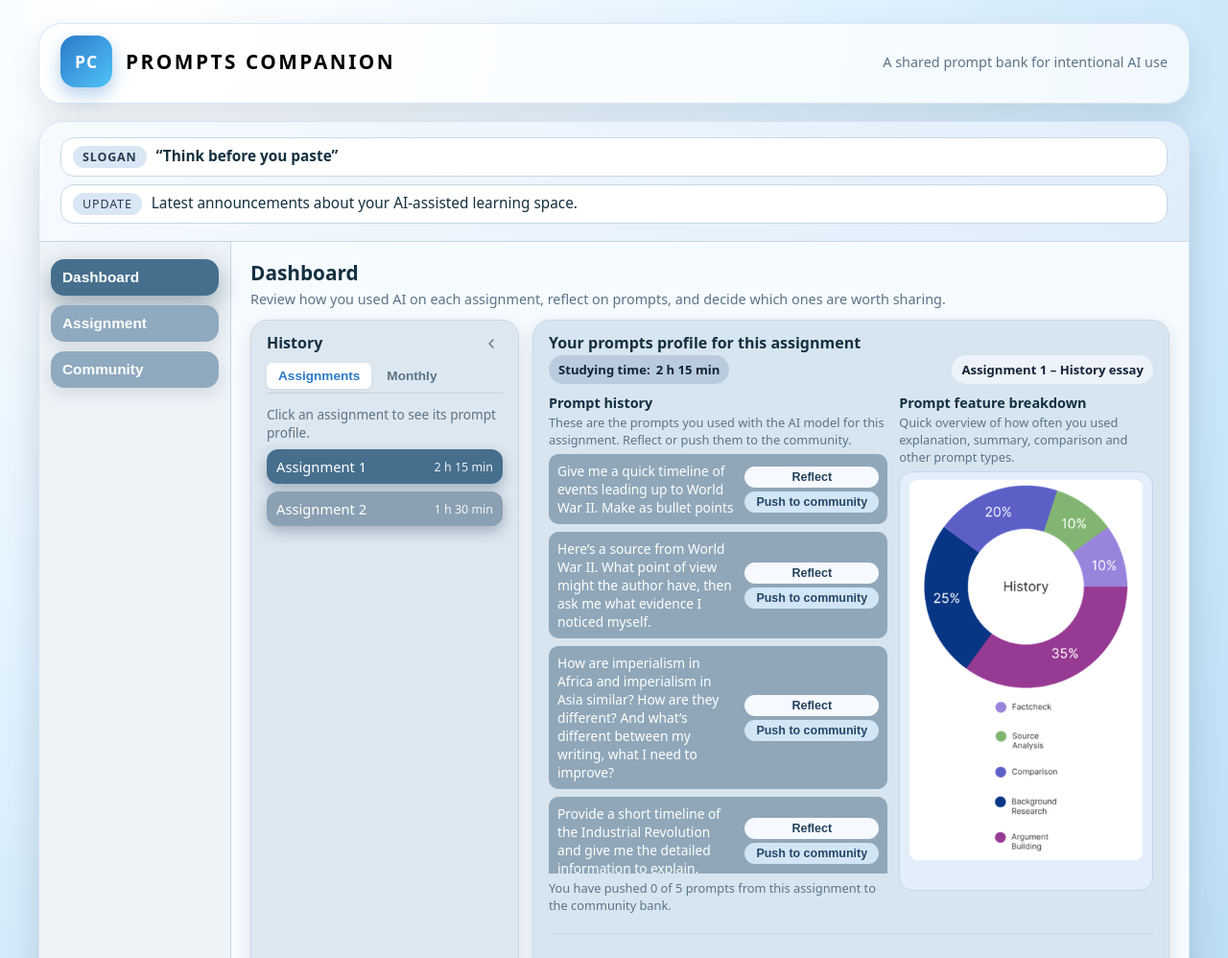
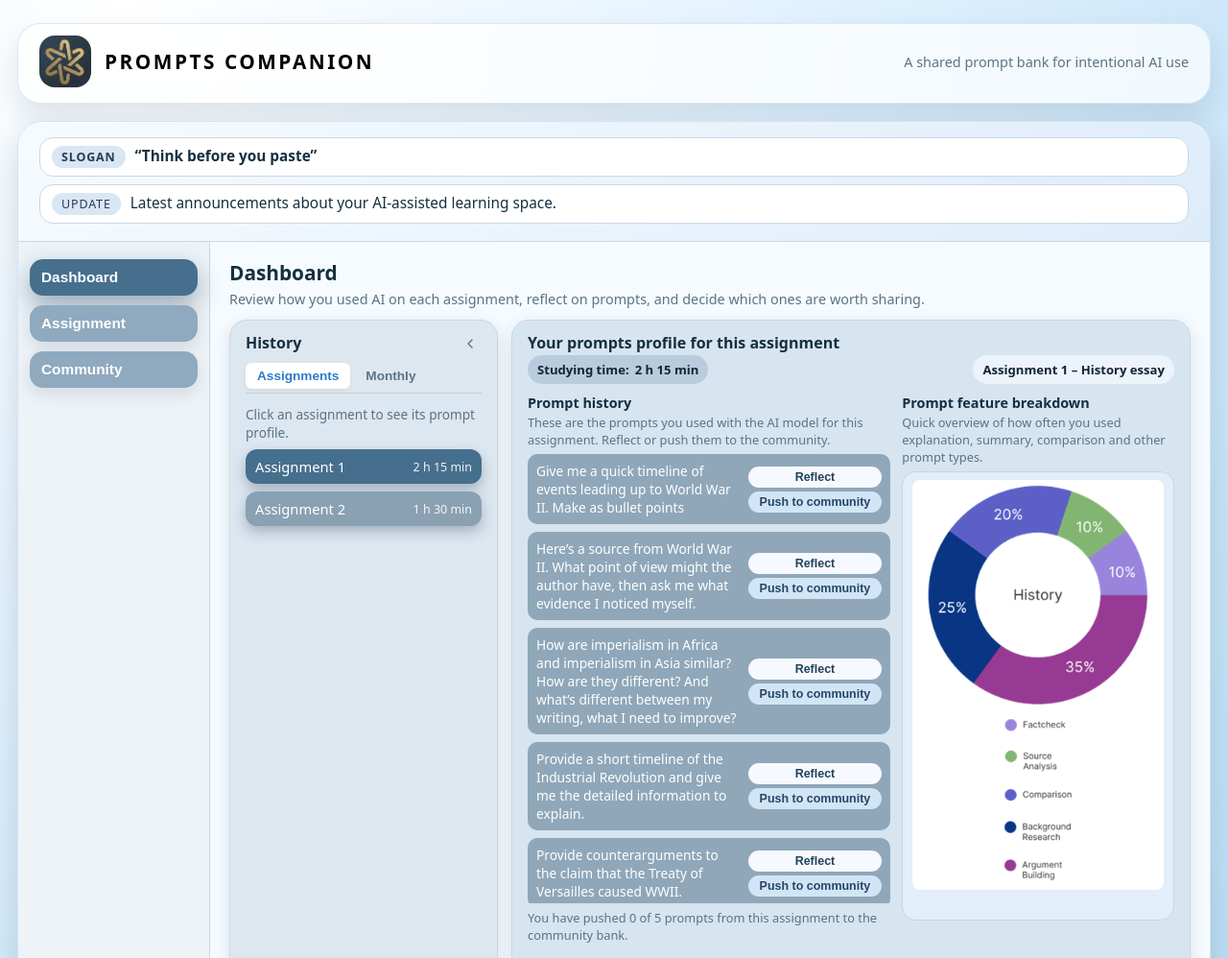
Before and after one commit to Suri628/PromptsCompanion, a plain HTML site: page index.html in a window 1280 px wide. Shown: the top 998 px of the page at 96% size. Drawn offline with Linux system fonts and the light colour scheme.

Commit message:
Optimized layout, buttons and icon

```diff
--- a/index.html
+++ b/index.html
@@ -12,7 +12,9 @@
 <body>
   <header class="site-branding">
     <div class="brand-identity">
-      <div class="brand-logo" aria-hidden="true">PC</div>
+      <div class="brand-logo" aria-hidden="true">
+        <img src="./figures/icon.png" alt="Logo">
+      </div>
       <div>
         <h1 class="brand-overline">Prompts Companion</h1>
       </div>
--- a/style.css
+++ b/style.css
@@ -38,7 +38,8 @@ body {
 }
 
 .site-branding {
-  max-width: 1200px;
+  /* max-width: 1200px; */
+  max-width: 100%;
   margin: 0 auto 18px;
   padding: 12px 22px 16px;
   background: rgba(255, 255, 255, 0.72);
@@ -61,15 +62,20 @@ body {
   width: 54px;
   height: 54px;
   border-radius: 16px;
-  background: linear-gradient(135deg, #2c7ac9, #4fc3f7);
-  color: var(--text-inverse);
-  font-weight: 700;
-  font-size: 1.1rem;
+  /* background: linear-gradient(135deg, #2c7ac9, #4fc3f7); */
+  /* box-shadow: 0 8px 18px rgba(44, 122, 201, 0.35); */
+
   display: flex;
   align-items: center;
   justify-content: center;
-  letter-spacing: 0.05em;
-  box-shadow: 0 8px 18px rgba(44, 122, 201, 0.35);
+}
+
+.brand-logo img {
+  max-width: 100%;
+  max-height: 100%;
+  object-fit: cover;
+  border-radius: 16px;
+  display: block;
 }
 
 .brand-overline {
@@ -94,7 +100,8 @@ body {
 }
 
 .app-shell {
-  max-width: 1200px;
+  /*max-width: 1200px;*/
+  max-width: 100%;
   margin: 0 auto;
   background: var(--bg-shell);
   border-radius: 26px;
```
Also changed, not shown: figures/icon.ico, figures/icon.png (added).
